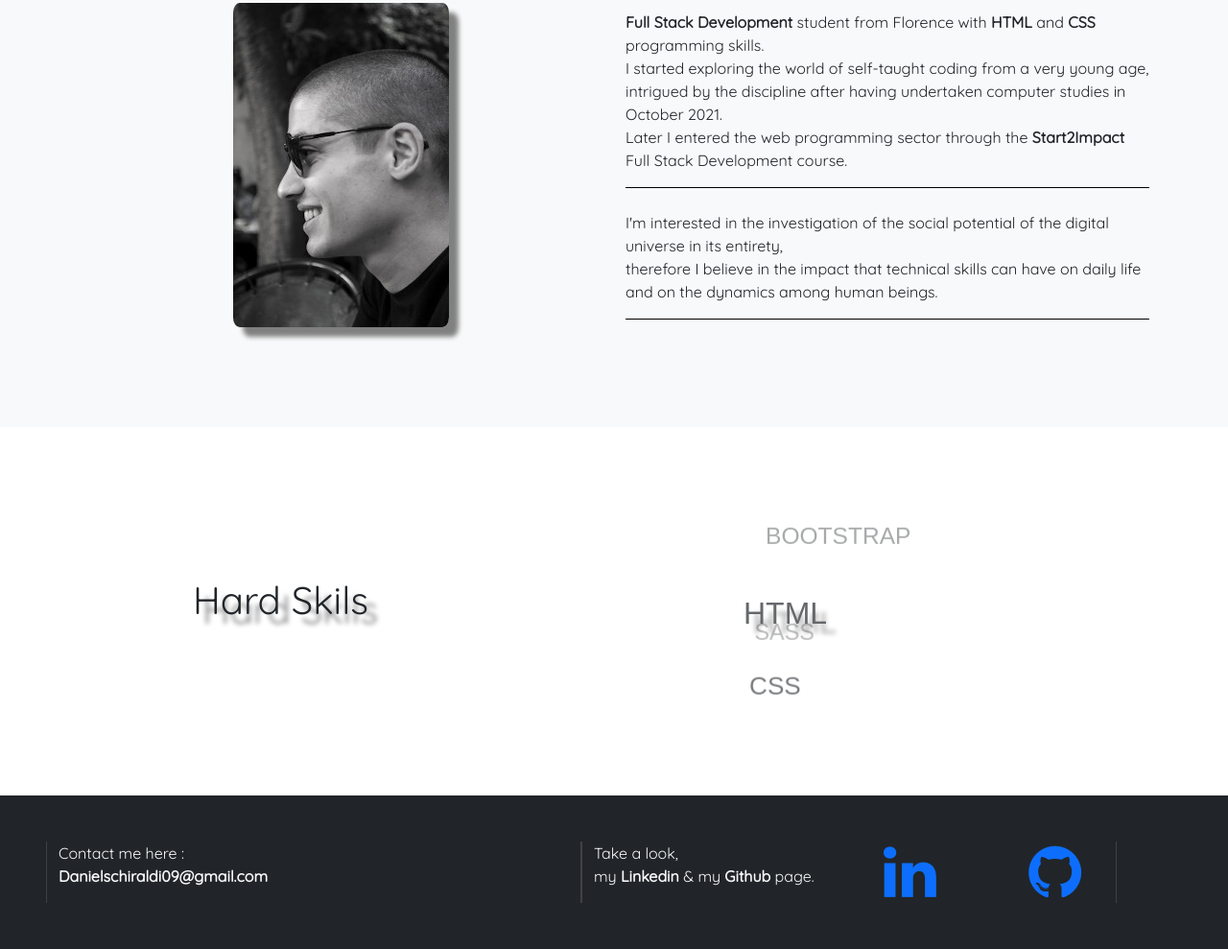
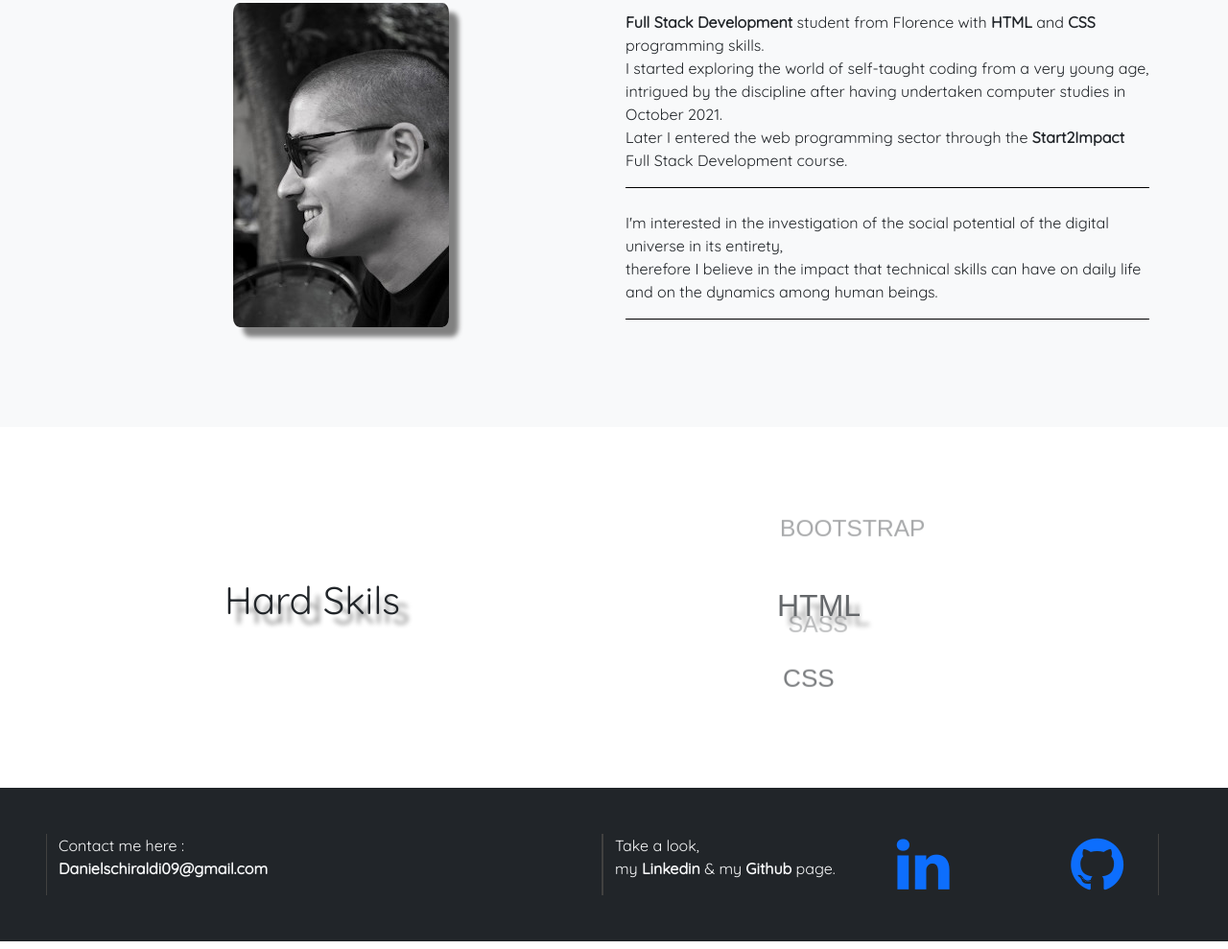
Before and after one commit to Sbrenz/Sbrenz.github.io, a website: page index.html in a window 1280 px wide. Shown: the part 597-1586 px from the top of the page at 96% size. Drawn offline with nearby package versions, Linux system fonts and the light colour scheme; a web font is replaced by a local one.

Commit message:
code upgrade

```diff
--- a/CSS/custom.css
+++ /dev/null
@@ -1 +0,0 @@
-/* No CSS */
--- a/SASS/style.scss
+++ b/SASS/style.scss
@@ -3,6 +3,7 @@ $fontSize: 2.5em;
 $header-bg: linear-gradient(7deg,#343335,#000000);
 $toggler-bg: #000000;
 $scrollbar-thumb-bg: #2E3136;
+
 
   *{
     margin: 0;
@@ -10,6 +11,9 @@ $scrollbar-thumb-bg: #2E3136;
     box-sizing: border-box;
 
     font-family: 'Quicksand', sans-serif;
+  }
+  html, body{
+    overflow-x: hidden;
   }
 
   .navbar-toggler{
@@ -50,7 +54,7 @@ $scrollbar-thumb-bg: #2E3136;
   .navbar-nav{
 
     position: relative;
-    left: 0.2em;
+    left: 0.5em;
 
       li{
           margin: 0.5em;
@@ -60,7 +64,6 @@ $scrollbar-thumb-bg: #2E3136;
   .nav-link:hover{
 
     color:#C0C3CA !important;
-    border-bottom: 0.1px solid #C0C3CA;
 
     margin-bottom: 0;
     padding-bottom: 0;
@@ -162,12 +165,14 @@ $scrollbar-thumb-bg: #2E3136;
 
   .skill{
 
+
+
     h1{
       padding-left: 0.7em;
 
       position: relative;
       top: 1.3em;
-      right: 5em;
+      right: 3em;
       text-shadow: 10px 10px 5px grey;
     }
 
@@ -182,11 +187,6 @@ $scrollbar-thumb-bg: #2E3136;
       padding: 0.5em;
     }
 
-  }
-
-  .card{
-
-    border: none !important;
   }
 
   .word-rotate {
@@ -206,6 +206,10 @@ $scrollbar-thumb-bg: #2E3136;
       left: 0;
       transition: all 4s;
     }
+    li:last-child{
+      position: absolute;
+      right: 0.2em;
+    }
   }
 
   footer{
@@ -217,8 +221,14 @@ $scrollbar-thumb-bg: #2E3136;
     }
 
     a{
+      text-decoration: none;
+    }
 
-      text-decoration: none;
+    .fa-linkedin{
+
+      position: relative;
+      right: 0.3em;
+
     }
   }
 
--- a/index.html
+++ b/index.html
@@ -5,7 +5,7 @@
   <head>
 
     <meta charset="utf-8">
-    <meta name='viewport'content='width=device-width, initial-scale=1.0, maximum-scale=1.0' />
+    <meta name="viewport" content="width=device-width, initial-scale=1.0, maximum-scale=1.0">
     <link href="https://cdn.jsdelivr.net/npm/bootstrap@5.2.0-beta1/dist/css/bootstrap.min.css" rel="stylesheet" integrity="sha384-0evHe/X+R7YkIZDRvuzKMRqM+OrBnVFBL6DOitfPri4tjfHxaWutUpFmBp4vmVor" crossorigin="anonymous">
     <link rel='stylesheet' href='CSS/style.css'>
     <link rel="preconnect" href="https://fonts.googleapis.com">
@@ -22,11 +22,11 @@
       <title>Daniel Schiraldi</title>
   </head>
 
-  <body>
+  <body cz-shortcut-listen="true">
 
     <!-- nav -->
 
-    <nav id="nav" class="animated fadeInDown nav navbar  navbar-expand-lg bg-light navbar-light">
+    <nav id="nav" class="animated fadeInDown nav navbar navbar-expand-lg bg-light navbar-light">
 
       <div class="container navbar-text navbar-nav">
 
@@ -68,7 +68,7 @@
 
     <!--carousel -->
 
-    <header class="scroll animated fadeInDown text-light p-5 text-center d-none d-lg-block">
+    <header class="animated fadeInDown text-light p-5 text-center d-none d-lg-block">
 
       <div class="container">
 
@@ -100,7 +100,7 @@
 
     <!--bio and photo-->
 
-    <section class="scroll bio animated fadeInDown text-center p-5 bg-light">
+    <section class="container-fluid bio animated fadeInDown text-center p-5 bg-light">
 
       <div class="container">
 
@@ -128,19 +128,19 @@
 
     <!--carousel-word skils-->
 
-    <section class="scroll card skill  my-5"">
+    <section class="skill  my-5"">
 
-      <div class="container d-flex justify-content-center">
+      <div class="container-fluid d-flex justify-content-center">
 
-        <div class="row text-dark text-start  my-5" style="width: 50%">
+        <div class="text-dark text-start  my-5" style="width: 50%">
 
-          <div class="card-title col-sm">
+          <div class="">
 
             <h1 class=" h1 my-2"> Hard Skils</h1>
 
           </div>
 
-          <div class="col-sm card-body text-end p-5">
+          <div class=" text-end p-5">
 
             <ul class="word-rotate">
 
@@ -162,7 +162,7 @@
 
     <footer id="footer" class="p-5 bg-dark text-light">
 
-      <div class="container row">
+      <div class="container-fluid row">
 
         <div class="col-lg text-start">
 
@@ -176,7 +176,7 @@
 
           <a href="https://www.linkedin.com/in/daniel-schiraldi" target="_blank" class="px-5 fa fa-4x fa-linkedin"></a>
 
-          <a href="https://github.com/Sbrenz" target="_blank" class="px-4 fa fa-4x fa-github"></a>
+          <a href="https://github.com/Sbrenz" target="_blank" class="px-4 fa fa-4x fa-github fa-sm-github"></a>
 
         </div>
       </div>
```
Also changed, not shown: CSS/style.css. Lines whose indentation alone changed are shown as unchanged.
